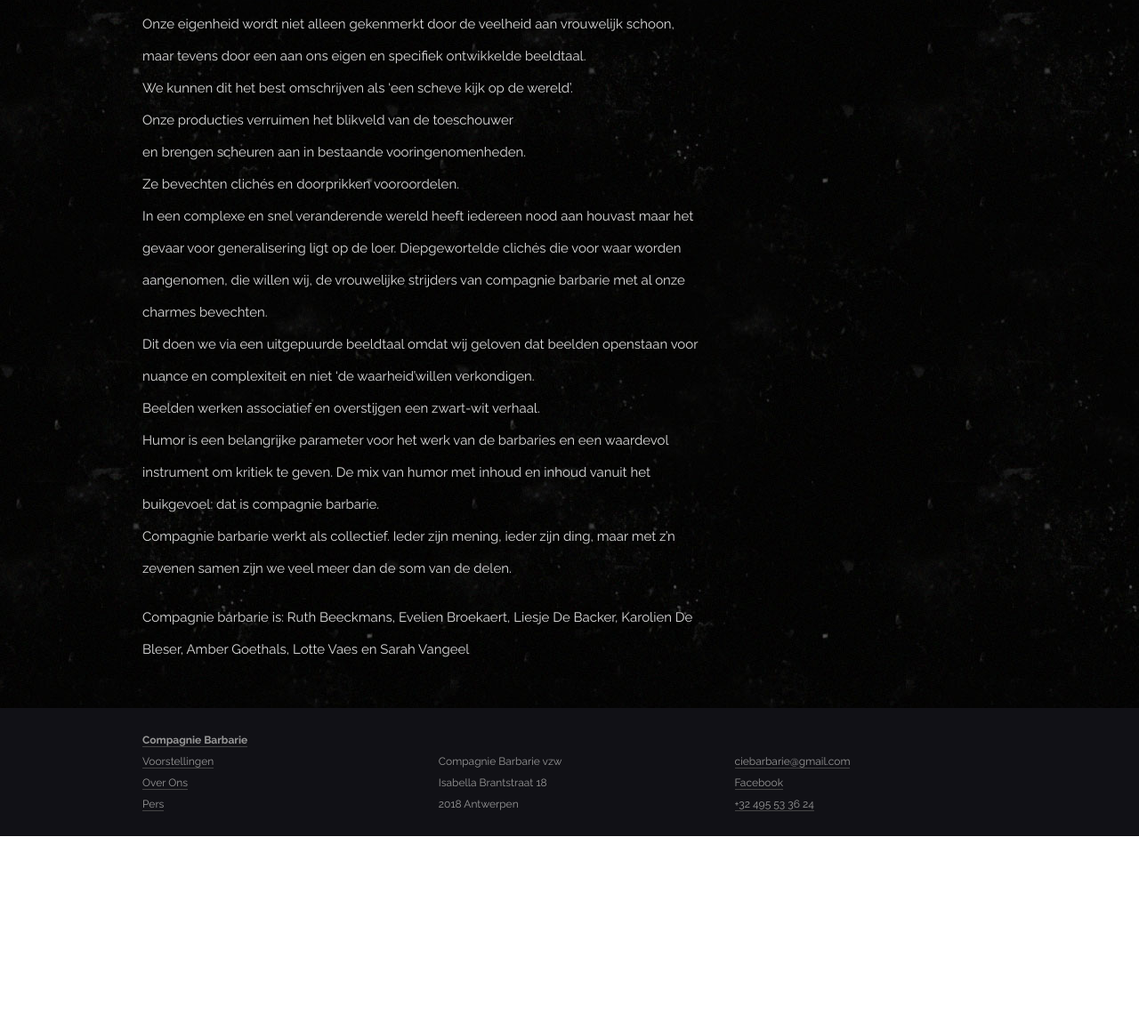
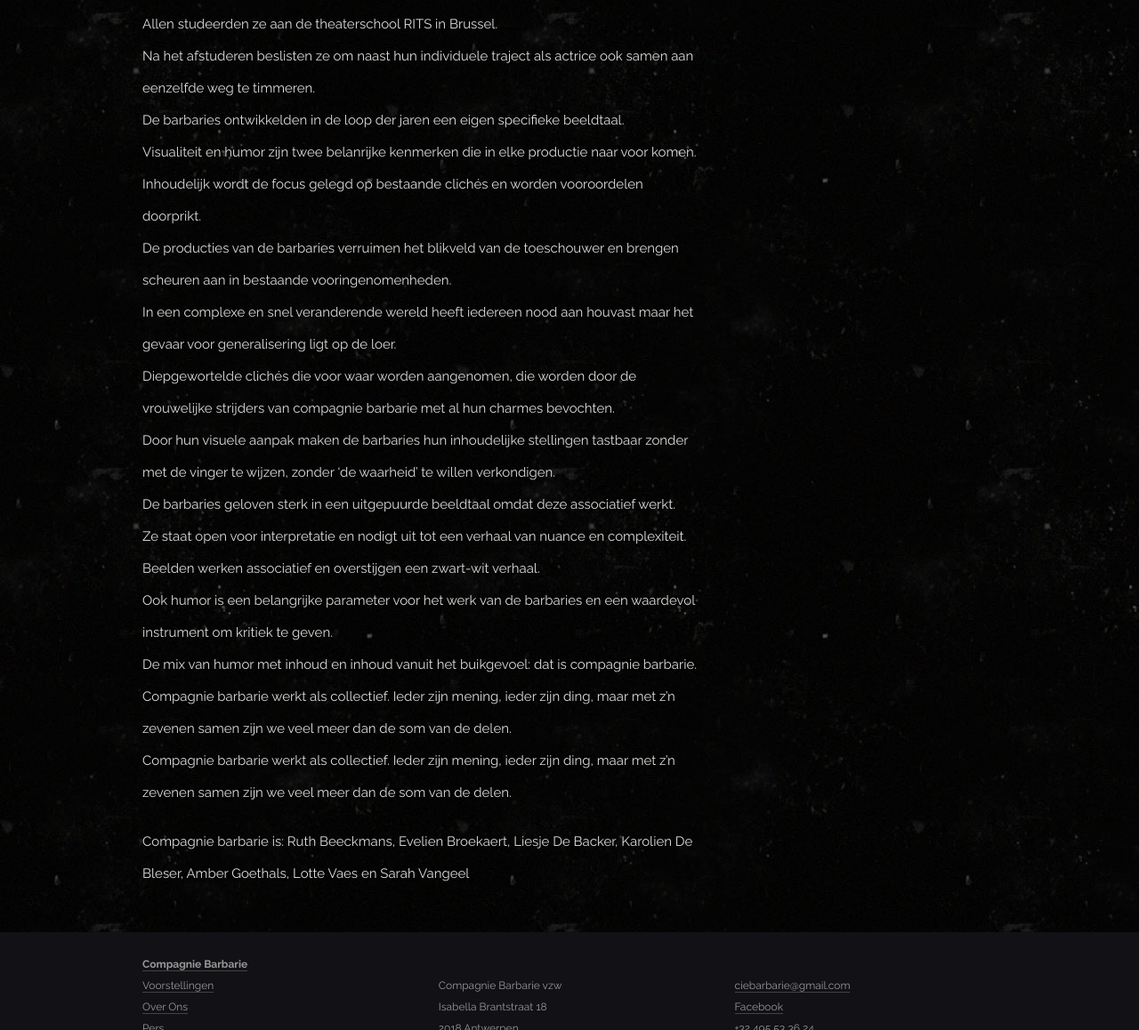
Before and after one commit to ciebarbarie/ciebarbarie, a Jekyll site: the page built from over-ons.md, in a window 1280 px wide and 1400 px high, scrolled down 1032 px, cut to the strip 242-1400 px from the top of the window. Shown: the whole strip at 89% size. Built offline with Jekyll 4.4.1, drawn with Linux system fonts in a browser that asks for light colours; nearby versions of some CDN libraries; some web fonts are replaced; library files that are not in the unit come from our copies; before the commit the page ends 2214 px from its top, so only the background shows below that; some of the changed text lies outside the part shown.

Commit message:
Update over-ons.md

```diff
--- a/over-ons.md
+++ b/over-ons.md
@@ -24,21 +24,26 @@
     padding-left: 10px;
   }
 </style>
-Compagnie Barbarie is een collectief bestaande uit zeven vrouwen.
+Compagnie barbarie is een professioneel theatercollectief bestaande uit zeven vrouwen.
 
 <iframe src="https://player.vimeo.com/video/107516368?title=0&byline=0&portrait=0" width="500" height="281" frameborder="0" webkitallowfullscreen mozallowfullscreen allowfullscreen></iframe>
 
-Onze eigenheid wordt niet alleen gekenmerkt door de veelheid aan vrouwelijk schoon, maar tevens door een aan ons eigen en specifiek ontwikkelde beeldtaal.<br>
-We kunnen dit het best omschrijven als ‘een scheve kijk op de wereld’.<br>
-Onze producties verruimen het blikveld van de toeschouwer<br>
-en brengen scheuren aan in bestaande vooringenomenheden.<br>
-Ze bevechten clichés en doorprikken vooroordelen.<br>
-In een complexe en snel veranderende wereld heeft iedereen nood aan houvast maar het gevaar voor generalisering ligt op de loer. Diepgewortelde clichés die voor waar worden aangenomen, die willen wij, de vrouwelijke strijders van compagnie barbarie met al onze charmes bevechten.<br>
-Dit doen we via een uitgepuurde beeldtaal omdat wij geloven dat beelden openstaan voor nuance en complexiteit en niet ‘de waarheid'willen verkondigen.<br>
+
+Allen studeerden ze aan de theaterschool RITS in Brussel.<br>
+Na het afstuderen beslisten ze om naast hun individuele traject als actrice ook samen aan eenzelfde weg te timmeren.<br>
+De barbaries ontwikkelden in de loop der jaren een eigen specifieke beeldtaal.<br>
+Visualiteit en humor zijn twee belanrijke kenmerken die in elke productie naar voor komen.<br>
+Inhoudelijk wordt de focus gelegd op bestaande clichés en worden vooroordelen doorprikt.<br>
+De producties van de barbaries  verruimen het blikveld van de toeschouwer en brengen scheuren aan in bestaande vooringenomenheden.<br>
+In een complexe en snel veranderende wereld heeft iedereen nood aan houvast maar het gevaar voor generalisering ligt op de loer.<br> Diepgewortelde clichés die voor waar worden aangenomen, die worden door de vrouwelijke strijders van compagnie barbarie met al hun charmes bevochten.<br>
+Door hun visuele aanpak maken de barbaries hun inhoudelijke stellingen tastbaar zonder met de vinger te wijzen, zonder ‘de waarheid’ te willen verkondigen.<br>
+De barbaries geloven sterk in een uitgepuurde beeldtaal omdat deze associatief werkt.<br>
+Ze staat open voor interpretatie en nodigt uit tot een verhaal van nuance en complexiteit.<br>
 Beelden werken associatief en overstijgen een zwart-wit verhaal.<br>
-Humor is een belangrijke parameter voor het werk van de barbaries en een waardevol instrument om kritiek te geven.
+Ook humor is een belangrijke parameter voor het werk van de barbaries en een waardevol instrument om kritiek te geven.<br>
 De mix van humor met inhoud en inhoud vanuit het buikgevoel: dat is compagnie barbarie.<br>
-Compagnie barbarie werkt als collectief. Ieder zijn mening, ieder zijn ding, maar met z’n zevenen samen zijn we veel meer dan de som van de delen.
+Compagnie barbarie werkt als collectief. Ieder zijn mening, ieder zijn ding, maar met z’n zevenen samen zijn we veel meer dan de som van de delen.<br>
+Compagnie barbarie werkt als collectief. Ieder zijn mening, ieder zijn ding, maar met z’n zevenen samen zijn we veel meer dan de som van de delen.<br>
 
 Compagnie barbarie is:
 Ruth Beeckmans, Evelien Broekaert, Liesje De Backer, Karolien De Bleser, Amber Goethals, Lotte Vaes en Sarah Vangeel
```
